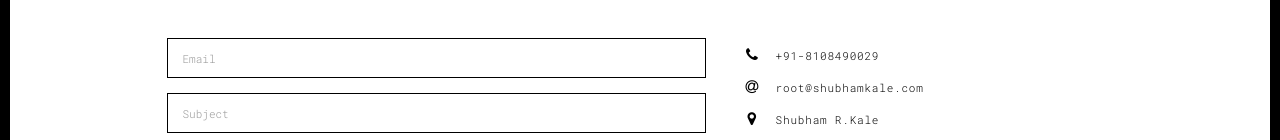
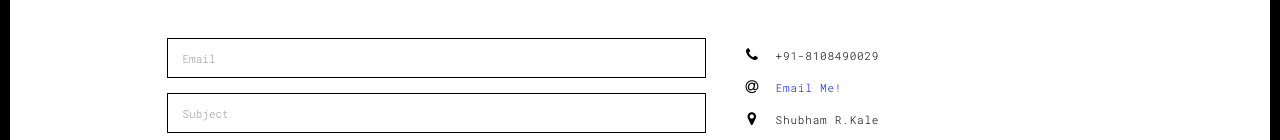
Before and after one commit to shubzzz3/mywebsite, a plain HTML site: page contact.html in a window 1280 px wide. Shown: the part 164-304 px from the top of the page. Drawn offline with Linux system fonts and the light colour scheme.

Commit message:
Update contact.html

```diff
--- a/contact.html
+++ b/contact.html
@@ -86,7 +86,7 @@
                           <span class="fa-icon">
                             <i class="fa fa-at" aria-hidden="true"></i>
                           </span>
-                          root@shubhamkale.com
+                         <a href="root@shubhamkale.com">Email Me!</a>
                         </li>
                         <li>
                           <span class="fa-icon">
```
